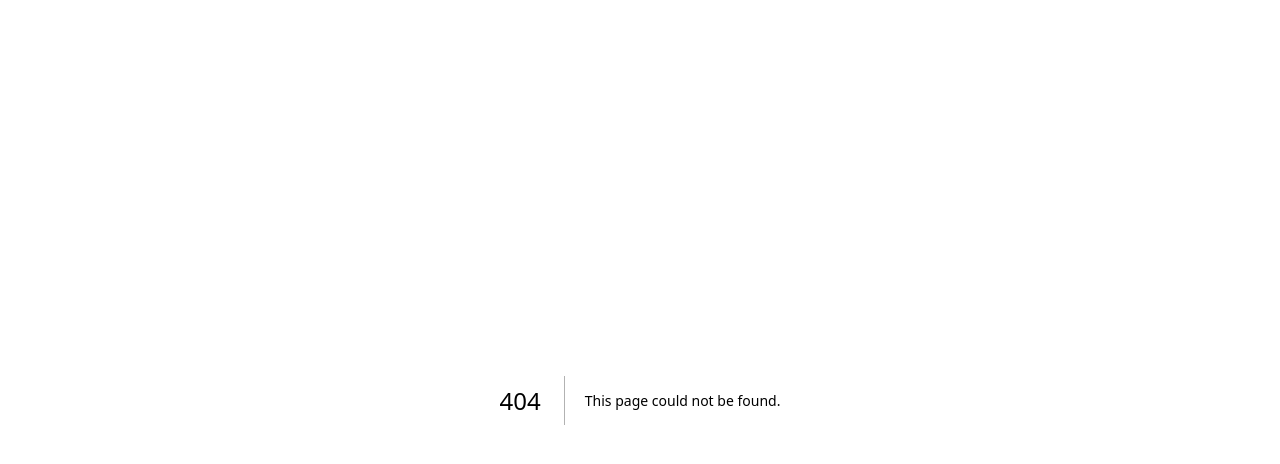
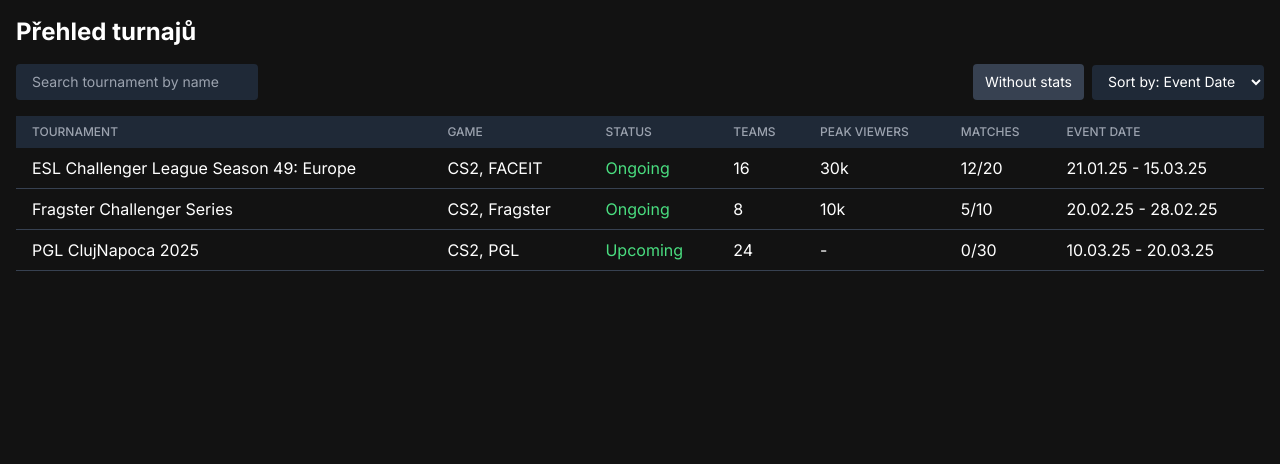
Before and after one commit to radimstefek/CS2-LAN-party, a Next.js app: page /tournaments in a window 1280 px wide. Before the commit this address had no page. Shown: the top 464 px of the page. Built offline with nearby package versions, Linux system fonts and the light colour scheme.

Commit message:
change some stuff

```diff
--- a/app/components/info_slider.tsx
+++ b/app/components/info_slider.tsx
@@ -1,64 +1,7 @@
 "use client";
-import Slider from "react-slick";
-import "slick-carousel/slick/slick.css";
-import "slick-carousel/slick/slick-theme.css";
-import { FaArrowLeft, FaArrowRight } from "react-icons/fa";
-
-function NextArrow(props: any) {
-  const { className, style, onClick } = props;
-  return (
-    <div
-      className={`${className} absolute right-4 top-1/2 transform -translate-y-1/2`}
-      style={{
-        ...style,
-        display: "block",
-        cursor: "pointer",
-      }}
-      onClick={onClick}
-    >
-      <FaArrowRight size={40} className="text-white" />
-    </div>
-  );
-}
-
-function PrevArrow(props: any) {
-  const { className, style, onClick } = props;
-  return (
-    <div
-      className={`${className} absolute left-4 top-1/2 transform -translate-y-1/2`}
-      style={{
-        ...style,
-        display: "block",
-        cursor: "pointer",
-        zIndex: 1,
-      }}
-      onClick={onClick}
-    >
-      <FaArrowLeft size={40} className="text-white" />
-    </div>
-  );
-}
+import { motion } from "framer-motion";
 
 export default function TournamentSection() {
-  const sliderSettings = {
-    dots: true,
-    infinite: true,
-    speed: 500,
-    slidesToShow: 1,
-    slidesToScroll: 1,
-    autoplay: true,
-    autoplaySpeed: 3000,
-    nextArrow: <NextArrow />,
-    prevArrow: <PrevArrow />,
-  };
-
-  // Seznam obrázků pro slider (uložte je například do složky /public/images)
-  const sliderImages = [
-    "/images/dn6at00hkzqb1.png",
-    "/images/uql3e79n3wqb1.png",
-    "/images/Article-Header-Web-CS2.png",
-  ];
-
   return (
     <section className="bg-[#121212] text-white py-16 px-4">
       <div className="max-w-7xl mx-auto text-center">
@@ -76,20 +19,30 @@ export default function TournamentSection() {
           exkluzivními odměnami. Přijďte a zažijte atmosféru profesionální CS2 akce,
           kde se setkávají hráči z celého světa!
         </p>
-        {/* Slider s obrázky */}
-        <div className="relative">
-          <Slider {...sliderSettings}>
-            {sliderImages.map((src, index) => (
-              <div key={index}>
-                <img
-                  src={src}
-                  alt={`Slider image ${index + 1}`}
-                  className="w-full h-auto object-cover"
-                />
-              </div>
-            ))}
-          </Slider>
-        </div>
+        {/* Video embed s neonovým glow při scrollu */}
+        <motion.div
+          className="relative aspect-video rounded-3xl"
+          initial={{ boxShadow: "none" }}
+          whileInView={{
+            boxShadow: "0 0 40px 5px #eab308"
+          }}
+          transition={{
+            duration: 2,
+            ease: "easeInOut",
+            repeat: Infinity,
+            repeatType: "mirror"
+          }}
+          viewport={{ once: false, amount: 0.5 }}
+        >
+          <iframe
+            src="https://www.youtube.com/embed/CFaBOQC5J4E?autoplay=1&mute=1&controls=0&modestbranding=1&rel=0"
+            title="CS2 LAN Turnaj 2025"
+            frameBorder="0"
+            allow="accelerometer; autoplay; clipboard-write; encrypted-media; gyroscope; picture-in-picture"
+            allowFullScreen
+            className="w-full h-full rounded-3xl"
+          ></iframe>
+        </motion.div>
       </div>
     </section>
   );
--- a/app/components/navbar.tsx
+++ b/app/components/navbar.tsx
@@ -15,8 +15,8 @@ export default function Navbar({ isAuthenticated = false }: NavbarProps) {
   const menuItems = [
     { label: "Domů", href: "/" },
     { label: "O nás", href: "/o-nas" },
-    { label: "Služby", href: "/sluzby" },
-    { label: "Kontakt", href: "/kontak" },
+    { label: "Turnaje", href: "/tournaments" },
+    { label: "Kontakt", href: "/contact" },
   ];
 
   useEffect(() => {
--- /dev/null
+++ b/app/components/small_info.tsx
@@ -0,0 +1,88 @@
+"use client";
+import Image from "next/image";
+import { motion } from "framer-motion";
+
+export default function LanPartyGrid() {
+  return (
+    <section className="bg-[#121212] text-white py-16 px-4">
+      <div className="max-w-7xl mx-auto">
+        <div className="grid grid-cols-1 md:grid-cols-2 gap-8">
+          {/* 1. řádek: vlevo obrázek, vpravo text */}
+          <div className="flex items-center justify-center">
+            <Image
+              src="/images/image_1.webp"
+              alt="CS2 LAN Party"
+              width={400}
+              height={300}
+              className="rounded-lg object-cover"
+            />
+          </div>
+          <div className="flex flex-col justify-center">
+            <motion.div
+              initial={{ opacity: 0 }}
+              animate={{ opacity: 1 }}
+              transition={{ duration: 0.5 }}
+            >
+              <h2 className="text-4xl font-bold text-yellow-500">
+                Co je CS2 LAN party?
+              </h2>
+              <motion.div
+                className="h-1 bg-yellow-500 mt-1"
+                initial={{ width: 0 }}
+                animate={{ width: "100%" }}
+                transition={{ duration: 0.5, ease: "easeInOut" }}
+              />
+            </motion.div>
+            <p className="text-gray-300 mt-4">
+              CS2 LAN party je setkání herní komunity, kde se potkávají hráči
+              Counter-Strike 2 a společně soutěží, baví se a navazují nová
+              přátelství. Naše akce je zaměřena na turnaje, týmovou spolupráci
+              a sdílení herních strategií v reálném čase.
+            </p>
+          </div>
+
+          {/* 2. řádek: vlevo text, vpravo obrázek */}
+          <div className="flex flex-col justify-center md:order-1">
+            <motion.div
+              initial={{ opacity: 0 }}
+              animate={{ opacity: 1 }}
+              transition={{ duration: 0.5, delay: 0.2 }}
+            >
+              <h2 className="text-4xl font-bold text-yellow-500">
+                Program akce
+              </h2>
+              <motion.div
+                className="h-1 bg-yellow-500 mt-1"
+                initial={{ width: 0 }}
+                animate={{ width: "100%" }}
+                transition={{ duration: 0.5, ease: "easeInOut" }}
+              />
+            </motion.div>
+            <p className="text-gray-300 mt-4">
+              Připravili jsme pro vás bohatý program plný turnajů, workshopů a
+              diskusí s profesionálními hráči. Na své si přijdou i začátečníci,
+              kteří se mohou naučit nové triky a taktiky, a zároveň se seznámit
+              s herními veterány.
+            </p>
+          </div>
+          <div className="flex items-center justify-center md:order-2">
+            <Image
+              src="/images/image_2.webp"
+              alt="CS2 LAN Program"
+              width={400}
+              height={300}
+              className="rounded-lg object-cover"
+            />
+          </div>
+        </div>
+
+        {/* Bullet point shrnutí pod gridem */}
+        <ul className="list-disc list-inside text-gray-300 mt-8 space-y-2">
+          <li>Vysokorychlostní internet a profesionální herní zázemí</li>
+          <li>Setkání s předními hráči a možnost týmového tréninku</li>
+          <li>Speciální akce, giveaway a afterparty pro účastníky</li>
+        </ul>
+      </div>
+    </section>
+  );
+}
--- a/app/contact/page.tsx
+++ b/app/contact/page.tsx
@@ -11,28 +11,27 @@ export default function ContactForm() {
   });
   const [submitted, setSubmitted] = useState(false);
 
-  const handleChange = (e: { target: { name: any; value: any; }; }) => {
+  const handleChange = (e: { target: { name: any; value: any } }) => {
     setFormData({ ...formData, [e.target.name]: e.target.value });
   };
 
-  const handleSubmit = (e: { preventDefault: () => void; }) => {
+  const handleSubmit = (e: { preventDefault: () => void }) => {
     e.preventDefault();
     console.log("Odeslaná data:", formData);
     setSubmitted(true);
   };
 
   return (
-    <div className="flex flex-col min-h-screen">
+    <div className="flex flex-col min-h-screen bg-[#121212] text-white">
       {/* Horní část - Navbar */}
       <header>
-        {/* Oprava: Přidání isAuthenticated s výchozí hodnotou */}
         <Navbar isAuthenticated={false} />
       </header>
 
       {/* Hlavní obsah - Kontaktní formulář */}
       <main className="flex-grow flex items-center justify-center">
-        <div className="max-w-lg w-full p-6 bg-gray-100 rounded shadow">
-          <h2 className="text-2xl font-bold mb-4 text-center">
+        <div className="max-w-lg w-full p-6 bg-[#1E1E1E] rounded shadow">
+          <h2 className="text-2xl font-bold mb-4 text-center text-[#FACC15]">
             Kontaktujte nás
           </h2>
           {submitted ? (
@@ -42,7 +41,7 @@ export default function ContactForm() {
           ) : (
             <form onSubmit={handleSubmit} className="space-y-4">
               <div>
-                <label htmlFor="name" className="block text-gray-700">
+                <label htmlFor="name" className="block text-[#FACC15]">
                   Jméno:
                 </label>
                 <input
@@ -51,12 +50,12 @@ export default function ContactForm() {
                   name="name"
                   value={formData.name}
                   onChange={handleChange}
-                  className="mt-1 block w-full px-3 py-2 border rounded-md focus:outline-none focus:ring focus:border-blue-300"
+                  className="mt-1 block w-full px-3 py-2 border border-gray-600 rounded-md bg-[#2A2A2A] text-white focus:outline-none focus:ring focus:border-blue-300"
                   required
                 />
               </div>
               <div>
-                <label htmlFor="email" className="block text-gray-700">
+                <label htmlFor="email" className="block text-[#FACC15]">
                   Email:
                 </label>
                 <input
@@ -65,12 +64,12 @@ export default function ContactForm() {
                   name="email"
                   value={formData.email}
                   onChange={handleChange}
-                  className="mt-1 block w-full px-3 py-2 border rounded-md focus:outline-none focus:ring focus:border-blue-300"
+                  className="mt-1 block w-full px-3 py-2 border border-gray-600 rounded-md bg-[#2A2A2A] text-white focus:outline-none focus:ring focus:border-blue-300"
                   required
                 />
               </div>
               <div>
-                <label htmlFor="message" className="block text-gray-700">
+                <label htmlFor="message" className="block text-[#FACC15]">
                   Zpráva:
                 </label>
                 <textarea
@@ -79,7 +78,7 @@ export default function ContactForm() {
                   value={formData.message}
                   onChange={handleChange}
                   rows={4}
-                  className="mt-1 block w-full px-3 py-2 border rounded-md focus:outline-none focus:ring focus:border-blue-300"
+                  className="mt-1 block w-full px-3 py-2 border border-gray-600 rounded-md bg-[#2A2A2A] text-white focus:outline-none focus:ring focus:border-blue-300"
                   required
                 ></textarea>
               </div>
--- a/app/page.tsx
+++ b/app/page.tsx
@@ -9,6 +9,7 @@ import Navbar from "./components/navbar";
 import LandingPage from "./components/landing_page";
 import InfoSlider from "./components/info_slider";
 import OverviewTournaments from "./components/overview_tournaments";
+import SmallInfo from "./components/small_info";
 import GridPage from "./components/grid";
 import Footer from "./components/footer";
 
@@ -23,6 +24,7 @@ export default function Page() {
         <InfoSlider />
         <OverviewTournaments />
         <GridPage />
+        <SmallInfo />
       </main>
       <footer>
         <Footer />
--- /dev/null
+++ b/app/tournaments/1/page.tsx
@@ -0,0 +1,17 @@
+"use client";
+import { useParams } from "next/navigation";
+
+export default function TournamentDetailPage() {
+  const params = useParams();
+  const tournamentId = params.id;
+
+  // V reálném projektu byste zde načetli detailní data o turnaji (např. fetch z API)
+  // Pro ukázku jen vypíšeme ID:
+  return (
+    <div className="bg-[#121212] min-h-screen text-white p-4">
+      <h1 className="text-2xl font-bold mb-4">Detail turnaje</h1>
+      <p>Tournament ID: {tournamentId}</p>
+      {/* Zde můžete zobrazit detaily, statistiky, harmonogram, atd. */}
+    </div>
+  );
+}
--- /dev/null
+++ b/app/tournaments/page.tsx
@@ -0,0 +1,108 @@
+"use client";
+
+import { useRouter } from "next/navigation";
+
+// Příklad turnajů, v reálném projektu můžete načítat data z API nebo databáze
+const tournamentsData = [
+  {
+    id: 1,
+    name: "ESL Challenger League Season 49: Europe",
+    game: "CS2, FACEIT",
+    status: "Ongoing",
+    teams: 16,
+    peakViewers: "30k",
+    matches: "12/20",
+    eventDate: "21.01.25 - 15.03.25",
+  },
+  {
+    id: 2,
+    name: "Fragster Challenger Series",
+    game: "CS2, Fragster",
+    status: "Ongoing",
+    teams: 8,
+    peakViewers: "10k",
+    matches: "5/10",
+    eventDate: "20.02.25 - 28.02.25",
+  },
+  {
+    id: 3,
+    name: "PGL ClujNapoca 2025",
+    game: "CS2, PGL",
+    status: "Upcoming",
+    teams: 24,
+    peakViewers: "-",
+    matches: "0/30",
+    eventDate: "10.03.25 - 20.03.25",
+  },
+  // Přidejte další...
+];
+
+export default function TournamentsPage() {
+  const router = useRouter();
+
+  const handleRowClick = (tournamentId: number) => {
+    // Přesměruje na detail daného turnaje
+    router.push(`/tournaments/${tournamentId}`);
+  };
+
+  return (
+    <div className="bg-[#121212] min-h-screen text-white p-4">
+      {/* Nadpis */}
+      <h1 className="text-2xl font-bold mb-4">Přehled turnajů</h1>
+
+      {/* Filtry a řazení (placeholdery pro ukázku) */}
+      <div className="flex flex-col md:flex-row items-center justify-between mb-4">
+        <div>
+          <input
+            type="text"
+            placeholder="Search tournament by name"
+            className="bg-gray-800 px-4 py-2 rounded text-sm"
+          />
+        </div>
+        <div className="flex items-center space-x-2 mt-2 md:mt-0">
+          <button className="bg-gray-700 px-3 py-2 rounded text-sm hover:bg-gray-600">
+            Without stats
+          </button>
+          <select className="bg-gray-800 px-3 py-2 rounded text-sm">
+            <option>Sort by: Event Date</option>
+            <option>Sort by: Name</option>
+          </select>
+        </div>
+      </div>
+
+      {/* Tabulka turnajů */}
+      <div className="overflow-x-auto">
+        <table className="w-full text-left table-auto">
+          <thead className="bg-gray-800 uppercase text-xs text-gray-400">
+            <tr>
+              <th className="px-4 py-2 font-medium">Tournament</th>
+              <th className="px-4 py-2 font-medium">Game</th>
+              <th className="px-4 py-2 font-medium">Status</th>
+              <th className="px-4 py-2 font-medium">Teams</th>
+              <th className="px-4 py-2 font-medium">Peak Viewers</th>
+              <th className="px-4 py-2 font-medium">Matches</th>
+              <th className="px-4 py-2 font-medium">Event Date</th>
+            </tr>
+          </thead>
+          <tbody>
+            {tournamentsData.map((tournament) => (
+              <tr
+                key={tournament.id}
+                className="border-b border-gray-700 hover:bg-gray-800 cursor-pointer"
+                onClick={() => handleRowClick(tournament.id)}
+              >
+                <td className="px-4 py-2">{tournament.name}</td>
+                <td className="px-4 py-2">{tournament.game}</td>
+                <td className="px-4 py-2 text-green-400">{tournament.status}</td>
+                <td className="px-4 py-2">{tournament.teams}</td>
+                <td className="px-4 py-2">{tournament.peakViewers}</td>
+                <td className="px-4 py-2">{tournament.matches}</td>
+                <td className="px-4 py-2">{tournament.eventDate}</td>
+              </tr>
+            ))}
+          </tbody>
+        </table>
+      </div>
+    </div>
+  );
+}
```
Also changed, not shown: public/images/image_1.webp (added), public/images/image_2.webp (added).
